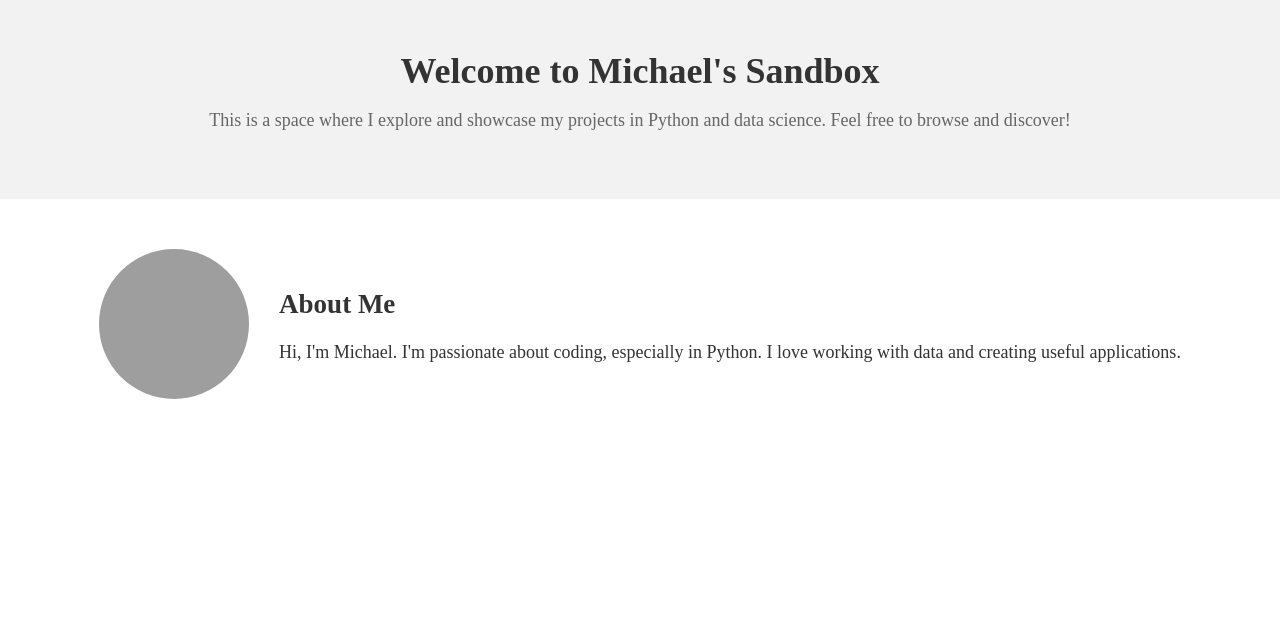
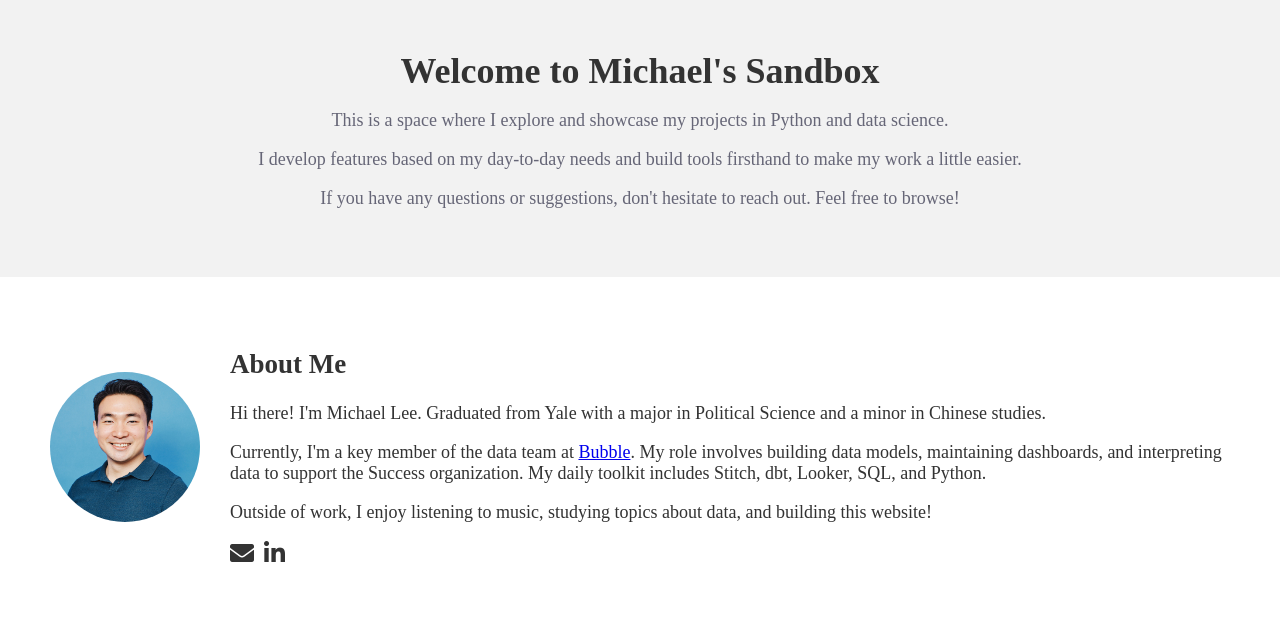
Before and after one commit to michael-lee-bubble/pythonanywhere-live, a Flask app: page / in a window 1280 px wide. Shown: the part 71-688 px from the top of the page. Run offline with Flask 2, Linux system fonts and the light colour scheme; grey boxes are pictures that could not be loaded.

Commit message:
Add new index page to live.

```diff
--- a/app.py
+++ b/app.py
@@ -1,6 +1,6 @@
 from flask import Flask, render_template, request, redirect, url_for, session
-from app_functions.text_manipulations import lowercase, uppercase
-from app_functions.math_functions import add, subtract, divide, multiply
+from modules.text_manipulations import lowercase, uppercase
+from modules.math_functions import add, subtract, divide, multiply
 from dotenv import load_dotenv
 load_dotenv()  # This loads the variables from .env
 import os
--- a/templates/index.html
+++ b/templates/index.html
@@ -3,6 +3,8 @@
 
 <head>
     <title>Michael's Sandbox</title>
+    <!-- Add Font Awesome CDN for Icons -->
+    <link rel="stylesheet" href="https://cdnjs.cloudflare.com/ajax/libs/font-awesome/5.15.1/css/all.min.css">
     <style>
         body {
             margin: 0;
@@ -49,8 +51,8 @@
             font-size: 14px;
         }
 
-                /* Welcome section style */
-                .welcome-section {
+        /* Welcome section style */
+        .welcome-section {
             padding: 50px;
             text-align: center;
             background-color: #f2f2f2;
@@ -64,7 +66,7 @@
 
         .welcome-section p {
             font-size: 18px;
-            color: #666;
+            color: #667;
         }
 
         /* About me section style */
@@ -87,6 +89,20 @@
             font-size: 18px;
             color: #333;
         }
+
+        /* Style for social icons */
+        .social-icons {
+            display: flex;
+            gap: 10px;
+            margin-top: 10px;
+        }
+
+        .social-icon {
+            display: inline-block;
+            text-decoration: none;
+            color: #333;
+            font-size: 24px;
+        }
     </style>
 </head>
 
@@ -100,19 +116,29 @@
             <li><a href="https://github.com/michael-lee-bubble/pythonanywhere-live">GitHub</a></li>
         </ul>
     </header>
+
     <!-- Welcome Section -->
     <section class="welcome-section">
         <h1>Welcome to Michael's Sandbox</h1>
-        <p>This is a space where I explore and showcase my projects in Python and data science. Feel free to browse and discover!</p>
+        <p>This is a space where I explore and showcase my projects in Python and data science.</p>
+        <p>I develop features based on my day-to-day needs and build tools firsthand to make my work a little easier.</p>
+        <p>If you have any questions or suggestions, don't hesitate to reach out. Feel free to browse!</p>
     </section>
 
     <!-- About Me Section -->
     <section class="about-section">
-        <img src="placeholder-profile-pic.jpg" alt="Michael's Profile Picture" class="profile-picture">
+        <img src="../static/images/bubble_headshot.jpeg" alt="Michael's Profile Picture" class="profile-picture">
         <div class="bio">
             <h2>About Me</h2>
-            <p>Hi, I'm Michael. I'm passionate about coding, especially in Python. I love working with data and creating useful applications.</p>
-            <!-- Add more personal info here -->
+            <p>Hi there! I'm Michael Lee. Graduated from Yale with a major in Political Science and a minor in Chinese studies.</p>
+            <p>Currently, I'm a key member of the data team at <a href="https://bubble.io">Bubble</a>. My role involves building data models, maintaining dashboards, and interpreting data to support the Success organization. My daily toolkit includes Stitch, dbt, Looker, SQL, and Python.</p>
+            <p>Outside of work, I enjoy listening to music, studying topics about data, and building this website!</p>
+
+            <!-- Social Icons -->
+            <div class="social-icons">
+                <a href="mailto:michaellee1104@gmail.com" class="social-icon"><i class="fas fa-envelope"></i></a>
+                <a href="https://www.linkedin.com/in/michaellee1104/" class="social-icon"><i class="fab fa-linkedin-in"></i></a>
+            </div>
         </div>
     </section>
 </body>
```
Also changed, not shown: modules/math_functions.py (renamed from app_functions/math_functions.py), modules/text_manipulations.py (renamed from app_functions/text_manipulations.py), static/images/bubble_headshot.jpeg (added).
